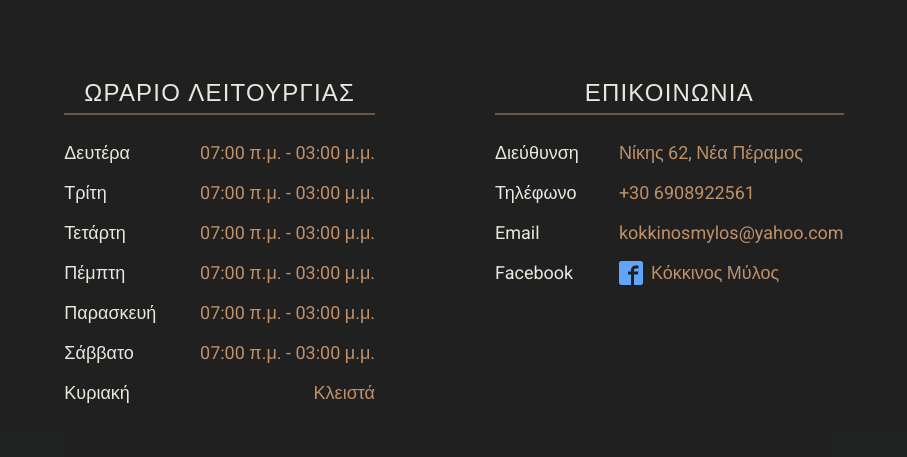
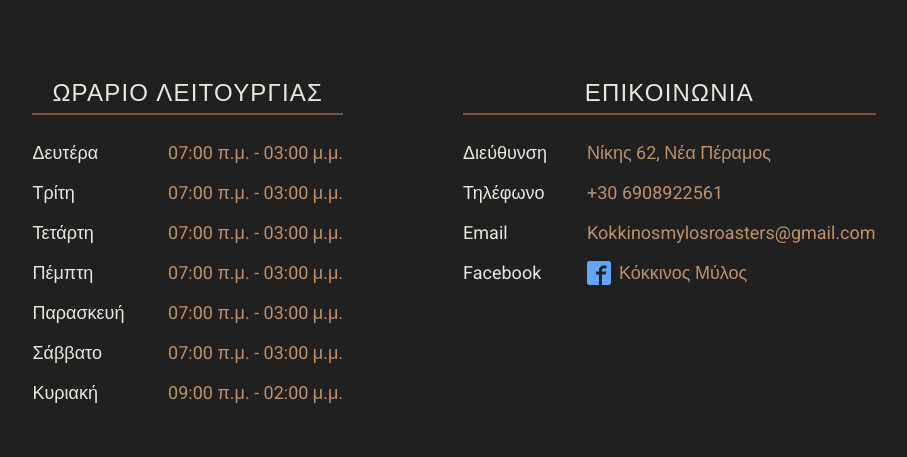
Before and after one commit to zachfotis/redmill, a Next.js app: page / in a window 1280 px wide. Shown: the part 6180-6637 px from the top of the page, without its empty margins (186-1093 px from the left). Built offline with nearby package versions, Linux system fonts and the light colour scheme; grey boxes are pictures that could not be loaded.

Commit message:
finalize

```diff
--- a/src/components/Footer.tsx
+++ b/src/components/Footer.tsx
@@ -1,10 +1,10 @@
 'use client';
 
+import Map from '@/components/Map';
 import Image from 'next/image';
-import Map from '@/components/Map';
-import { ImFacebook2 } from 'react-icons/im';
 import Link from 'next/link';
 import { useEffect, useState } from 'react';
+import { ImFacebook2 } from 'react-icons/im';
 
 export default function Footer() {
   const [currentYear, setCurrentYear] = useState(new Date().getFullYear());
@@ -15,7 +15,6 @@ export default function Footer() {
 
   return (
     <footer className="w-full bg-black bg-opacity-90 flex flex-col items-center justify-start gap-10 lg:gap-20 lg:p-20 pb-40 lg:pb-32">
-
       <section className="w-full flex flex-col lg:flex-row items-center lg:items-start justify-center flex-wrap gap-5 lg:gap-20">
         <section className="w-full lg:w-auto flex flex-col justify-start items-start gap-1 p-5">
           <h2 className="w-full text-center text-xl lg:text-2xl font-[500] tracking-wider uppercase text-grayLight px-5">Ωραριο Λειτουργιας</h2>
@@ -37,7 +36,7 @@ export default function Footer() {
               <p className="font-[400] text-accent">07:00 π.μ. - 03:00 μ.μ.</p>
               <p className="font-[400] text-accent">07:00 π.μ. - 03:00 μ.μ.</p>
               <p className="font-[400] text-accent">07:00 π.μ. - 03:00 μ.μ.</p>
-              <p className="font-[400] text-accent">Κλειστά</p>
+              <p className="font-[400] text-accent">09:00 π.μ. - 02:00 μ.μ.</p>
             </div>
           </div>
         </section>
@@ -52,11 +51,21 @@ export default function Footer() {
               <p className="font-[400] text-grayLight">Facebook</p>
             </div>
             <div className="flex flex-col justify-start items-start gap-3 text-base lg:text-lg">
-              <p className="font-[400] text-accent">Νίκης 62, Νέα Πέραμος</p>
-              <p className="font-[400] text-accent">+30 6908922561</p>
-              <Link href="mailto:kokkinosmylos@yahoo.com" className="font-[400] text-accent">kokkinosmylos@yahoo.com</Link>
-              <Link href="https://www.facebook.com/KokkinosMylos.KafekopteioKafe" target="_blank" rel="noopener noreferrer"
-                className="flex flex-row justify-start items-center gap-2">
+              <Link href="https://maps.app.goo.gl/jht4LQ8MG67FzwfW9" className="font-[400] text-accent">
+                Νίκης 62, Νέα Πέραμος
+              </Link>
+              <Link href="tel:00306908922561" className="font-[400] text-accent">
+                +30 6908922561
+              </Link>
+              <Link href="mailto:Kokkinosmylosroasters@gmail.com" className="font-[400] text-accent">
+                Kokkinosmylosroasters@gmail.com
+              </Link>
+              <Link
+                href="https://www.facebook.com/KokkinosMylos.KafekopteioKafe"
+                target="_blank"
+                rel="noopener noreferrer"
+                className="flex flex-row justify-start items-center gap-2"
+              >
                 <ImFacebook2 className="text-2xl text-blue-400 hover:text-blue-500 transition-all duration-300 ease-in-out" aria-label="Facebook link" />
                 <p className="font-[400] text-accent">Κόκκινος Μύλος</p>
               </Link>
@@ -73,10 +82,9 @@ export default function Footer() {
       </section>
 
       <section className="w-full flex flex-col justify-center items-center gap-2">
-        <Image src="/images/logo.png" alt="Red Mill logo" className="spring-image rotate-[8deg]" width={ 120 } height={ 120 } />
-        <p className="text-base lg:text-lg font-[400] text-grayLight">© { currentYear } The Red Mill. All rights reserved.</p>
+        <Image src="/images/logo.png" alt="Red Mill logo" className="spring-image rotate-[8deg]" width={120} height={120} />
+        <p className="text-base lg:text-lg font-[400] text-grayLight">© {currentYear} The Red Mill. All rights reserved.</p>
       </section>
-
     </footer>
   );
 }
```
Also changed, not shown: src/app/layout.tsx (+9 -15 lines), src/components/Contact.tsx (+35 -27 lines), 2 other files (tests, documents, lock files or other folders).
